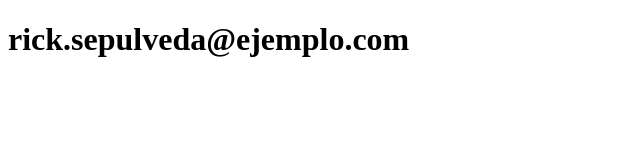
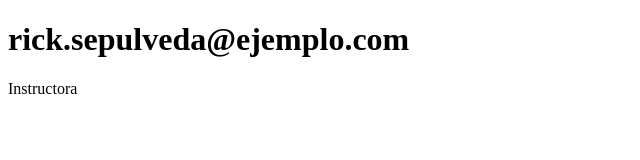
Before and after one commit to Crowlingdeep/sistema-de-registro, a plain HTML site: page contacto.html in a window 1280 px wide. Shown: the full height of the page, 0-640 px from the left. Drawn offline with Linux system fonts and the light colour scheme.

Commit message:
actualiza el contacto

```diff
--- a/contacto.html
+++ b/contacto.html
@@ -7,6 +7,9 @@
 </head>
 <body>
     <h1>rick.sepulveda@ejemplo.com</h1>
+    <p>Instructora
+
+    </p>
 
 </body>
 </html>
```
